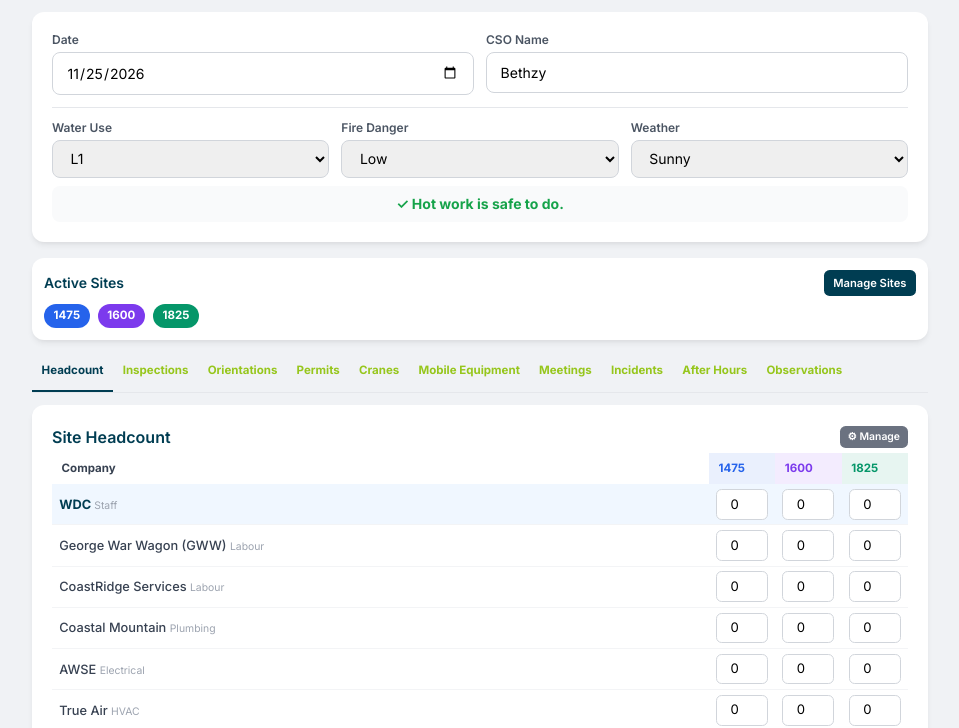
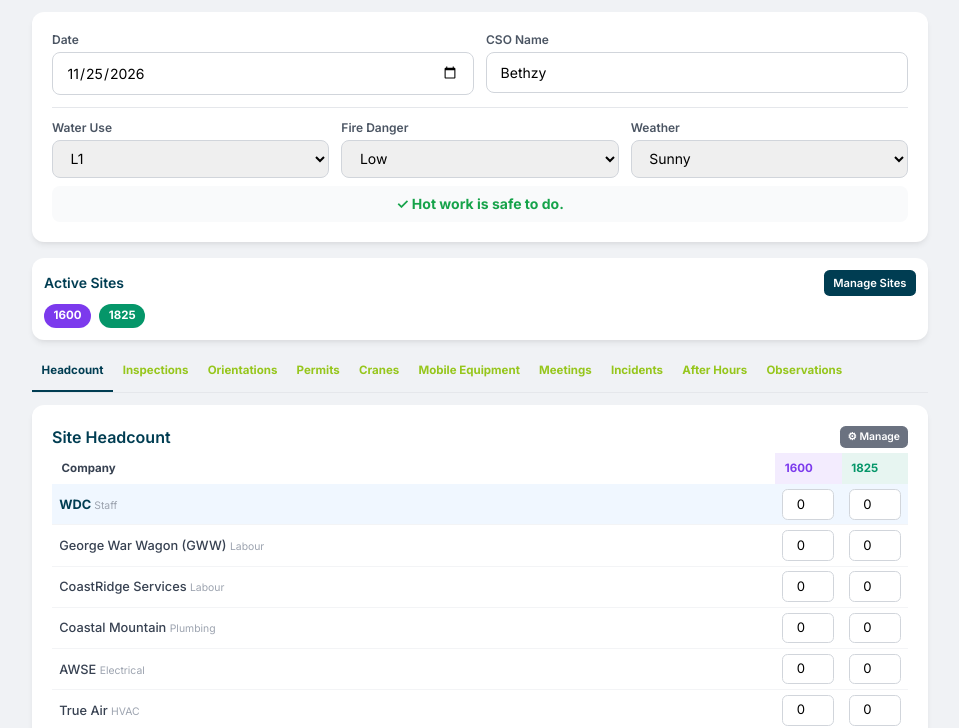
Before and after one commit to SafetyWDC/Safety-Daily-Log, a plain HTML site: page index.html in a window 1280 px wide. Shown: the part 72-800 px from the top of the page, without its empty margins (160-1119 px from the left). Drawn offline with nearby package versions, Linux system fonts and the light colour scheme.

Commit message:
Remove site 1475 (delivered): base site, equipment, permits
Co-Authored-By: Claude Opus 4.6 <noreply@anthropic.com>

```diff
--- a/index.html
+++ b/index.html
@@ -262,7 +262,7 @@
 </div>
 </div><script>
 document.addEventListener('DOMContentLoaded', function () {
-const BASE_SITES = ['1475','1600','1825'];
+const BASE_SITES = ['1600','1825'];
 const BASE_COMPANIES = [
     { name:'WDC', trades:['Staff'], wdc:true },
     { name:'George War Wagon (GWW)', trades:['Labour'] },
@@ -310,10 +310,6 @@ const EQUIP_NAME_MAP = {
     'Painter Boomlift Blue (S/N:S8513-10244)':                'Painter Boomlift Blue (S/N: S8513-10244)',
 };
 const EQUIPMENT_LIST = [
-    // Site 1475
-    { name:'WDC Telehandler 612-557 (S/N: 0160026154)',                       site:'1475', inspectors:['Dan McGuire','Dan M.','Daniel-A. A.','Austin W.','Jordan W.','Dylan','Dan E.','Shayne L.'] },
-    { name:'Painter Boomlift Blue (S/N: S8513-10244)',                        site:'1475', inspectors:['Dany Lefrancois','Mathieu L.','Daniel-alexandre A','Serhii D','Austin W','Terrence','Shayne L.','Dave Santerre'] },
-    { name:'Cat 730 Rock Truck',                                               site:'1475', inspectors:['Dave Skinner'] },
     // Site 1600
     { name:'Lemyre Boom Lift (Blue) S/N: 56013-25596',                        site:'1600', inspectors:['Shayne L.','Daniel-alexandre A','Serhii D','Austin W','Terrence','Dave Santerre'] },
     { name:'Lemyre Boom Lift (Orange) Serial 03001186785 Cg4r96',              site:'1600', inspectors:['Terrence','Daniel-alexandre A','Serhii D','Austin W','Shayne L.','Dave Santerre'] },
@@ -329,9 +325,6 @@ const ORIENTATION_TYPES = ['Young Worker Orientation','New Worker Orientation','
 const PERMIT_TYPES      = ['Silica Dust Exposure Plan','Hot Work Permit','Fall Protection Plan','Critical Lift Plan','Confined Space Entry Permit'];
 const INCIDENT_TYPES    = ['First Aid','Near Miss','Incident Investigation Report','Claim Management','Chemical Spill / Environmental Incident'];
 const DEFAULT_PERMITS = [
-    // Site 1475
-    { type:'Silica Dust Exposure Plan', site:'1475', typeOther:'', contractor:'Terracraft (cutting tiles)' },
-    { type:'Silica Dust Exposure Plan', site:'1475', typeOther:'', contractor:'ACR Polyurethane Coating System underground Parking' },
     // Site 1600
     { type:'Fall Protection Plan',      site:'1600', typeOther:'', contractor:'Bjordal (Framing and erecting walls on 1600)' },
     { type:'Fall Protection Plan',      site:'1600', typeOther:'', contractor:'Lemyre Exteriors (Cladding B1-B5)' },
```
